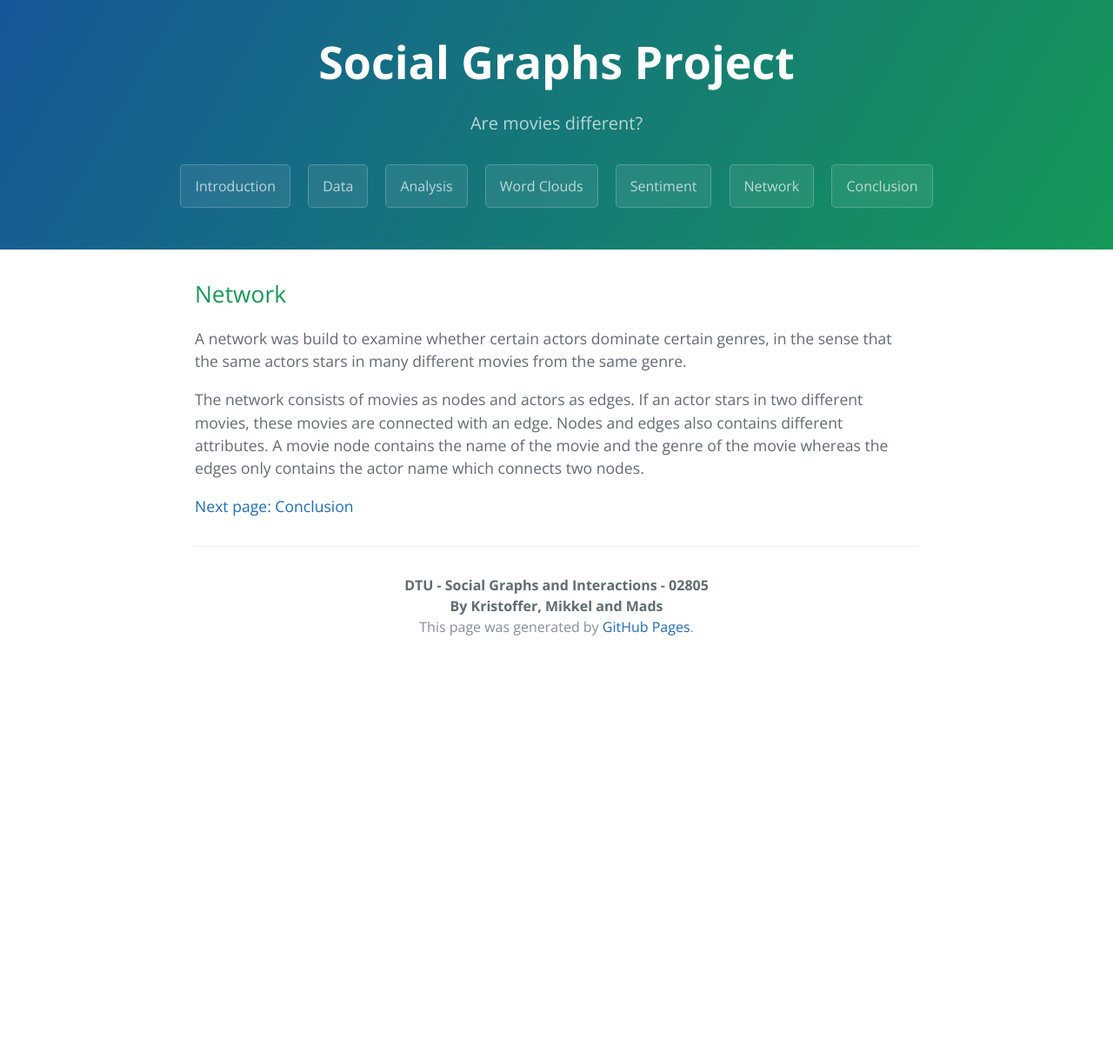
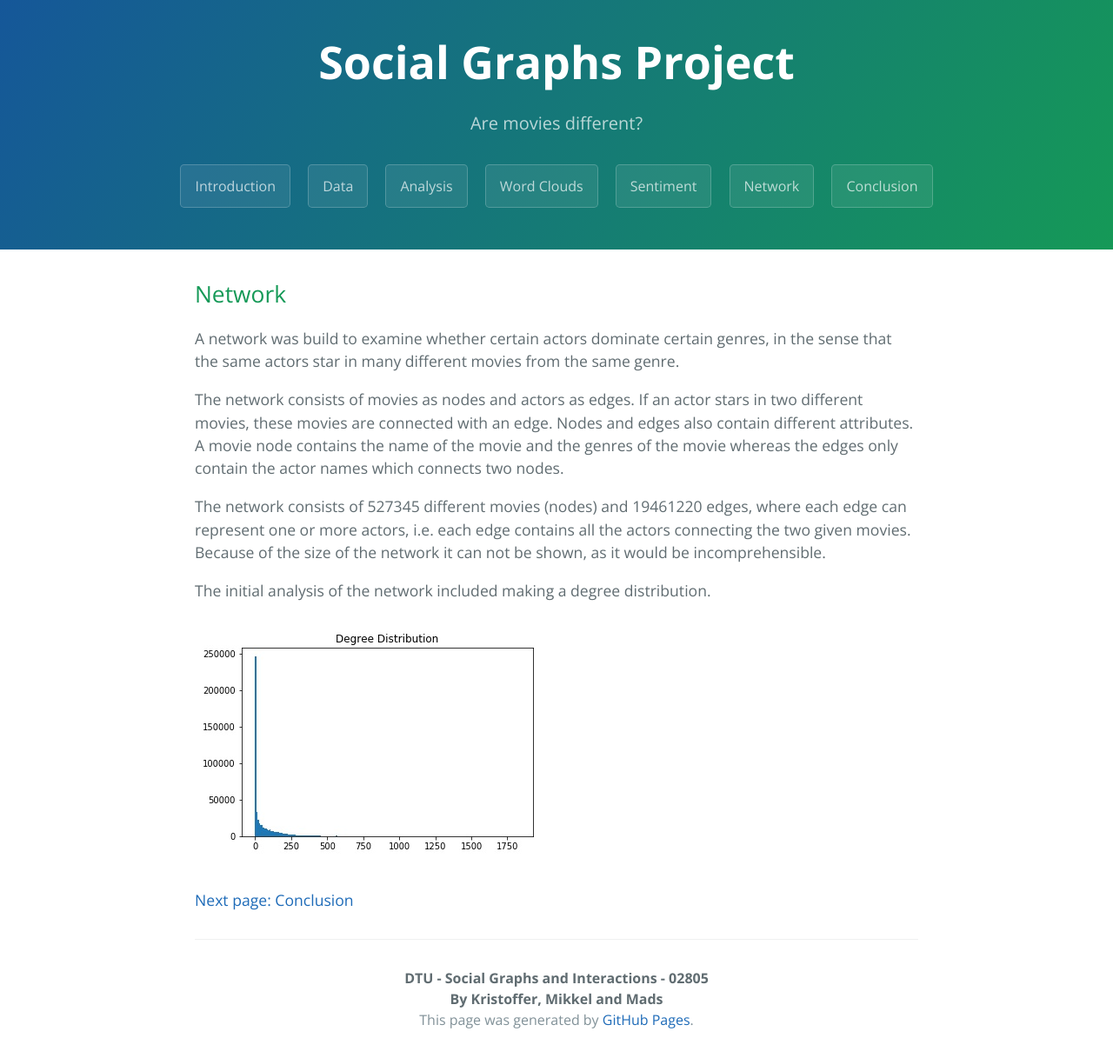
Before and after one commit to MBJohansen/Social-Graphs-Project, a Jekyll site: the page built from docs/network.md, in a window 1280 px wide. Shown: the whole page at 87% size. Built offline with Jekyll 4.4.1, drawn with Linux system fonts in a browser that asks for light colours; our own code applies the rules of GitHub Pages for plain Markdown files; before the commit the page ends 900 px from its top, so only the background shows below that.

Commit message:
Website: Network

```diff
--- a/docs/network.md
+++ b/docs/network.md
@@ -1,7 +1,14 @@
 
 ## Network
-A network was build to examine whether certain actors dominate certain genres, in the sense that the same actors stars in many different movies from the same genre.
+A network was build to examine whether certain actors dominate certain genres, in the sense that the same actors star in many different movies from the same genre.
 
-The network consists of movies as nodes and actors as edges. If an actor stars in two different movies, these movies are connected with an edge. Nodes and edges also contains different attributes. A movie node contains the name of the movie and the genre of the movie whereas the edges only contains the actor name which connects two nodes.
+The network consists of movies as nodes and actors as edges. If an actor stars in two different movies, these movies are connected with an edge. Nodes and edges also contain different attributes. A movie node contains the name of the movie and the genres of the movie whereas the edges only contain the actor names which connects two nodes.
+
+The network consists of 527345 different movies (nodes) and 19461220 edges, where each edge can represent one or more actors, i.e. each edge contains all the actors connecting the two given movies. Because of the size of the network it can not be shown, as it would be incomprehensible.
+
+The initial analysis of the network included making a degree distribution.
+
+![](images/DegreeDistribution.jpg)
+
 
 [Next page: Conclusion](conclusion.md)
```
Also changed, not shown: docs/page.md (+0 -3 lines), docs/images/DegreeDistribution.jpg (added).
